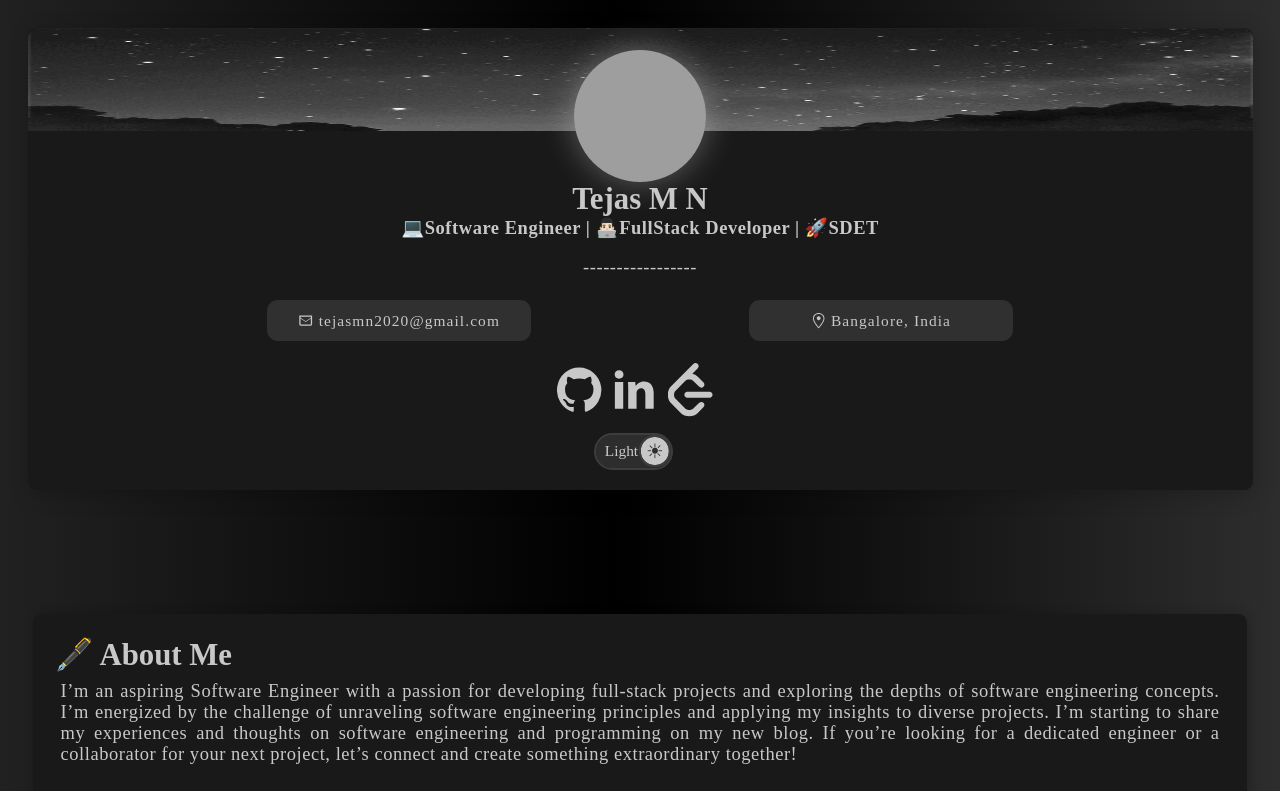
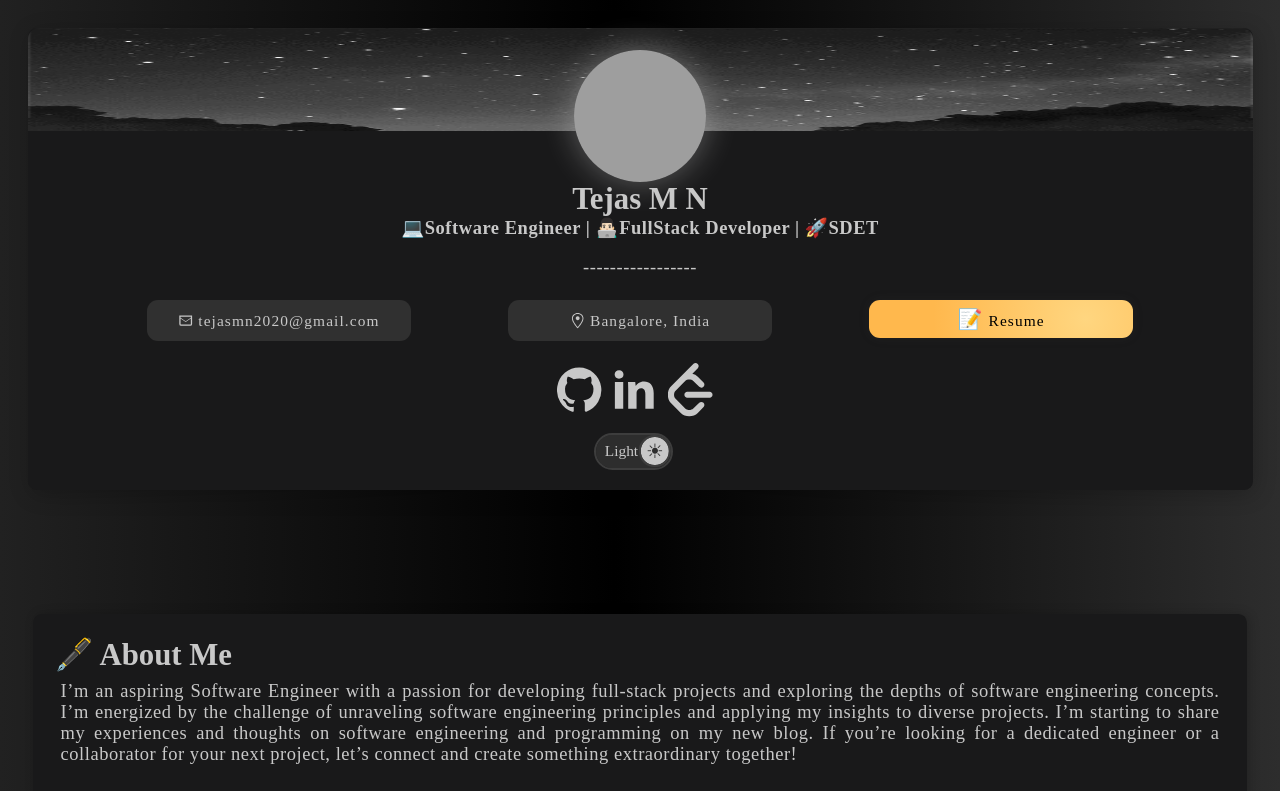
Before and after one commit to tejas-mn/react-portfolio, a React (Vite) app in the folder my-portfolio/: page / in a window 1280 px wide. Shown: the top 791 px of the page. Built offline with nearby package versions, Linux system fonts and the light colour scheme; grey boxes are pictures that could not be loaded; a web font is replaced by a local one.

Commit message:
Resume btn

```diff
--- a/my-portfolio/src/components/Left/components/ProfileDetails.component.jsx
+++ b/my-portfolio/src/components/Left/components/ProfileDetails.component.jsx
@@ -2,23 +2,26 @@ import { useUser } from "../../../Providers/UserProvider";
 import { EmailSvg, Locationsvg } from "../../utils/components/Svg";
 import styles from "../styles/Left.module.css";
 import { useAlert } from "../../../Providers/AlertProvider";
+import { motion } from "framer-motion";
 
 export function ProfileDetails() {
-  const {data} = useUser();
+  const { data } = useUser();
 
   return (
     <>
       <p>{data.userInfo.headline}</p>
       <div className={styles.skills2}>
         <ContactInfo />
-        {/* <ResumeButton /> */}
+
+        <ResumeButton />
+
       </div>
     </>
   );
 }
 
 function ContactInfo() {
-  const {data} = useUser();
+  const { data } = useUser();
 
   return (
     <>
@@ -35,11 +38,28 @@ function ContactInfo() {
 }
 
 function ResumeButton() {
-  const {data} = useUser();
+  const { data } = useUser();
   const { showAlert } = useAlert();
   return (
-    <div className={styles.resumeBtn} onClick={(e)=>{
-      if(data.userInfo.links.resume === '' || data.userInfo.links.resume === undefined || data.userInfo.links.resume === null){
+    <motion.div
+      animate={{
+        background: [
+          //           "radial-gradient(circle at 0% 50%, #ffffffff, #e9e7dfff 70%)",
+          // "radial-gradient(circle at 50% 50%, #e9e7dfff, #ffffffff 70%)",
+          // "radial-gradient(circle at 100% 50%, #e9e7dfff, #ffffffff 70%)",
+          "radial-gradient(circle at 0% 50%, #ffd18a, #ffb84d 70%)",
+          "radial-gradient(circle at 50% 50%, #ffdf6b, #ffb84d 70%)",
+          "radial-gradient(circle at 100% 50%, #ffd18a, #ffb84d 70%)",
+        ]
+      }}
+      transition={{
+        duration: 2,
+        repeat: Infinity,
+        ease: "easeInOut",
+      }}
+
+      className={styles.resumeBtn} onClick={(e) => {
+        if (data.userInfo.links.resume === '' || data.userInfo.links.resume === undefined || data.userInfo.links.resume === null) {
           e.preventDefault();
           showAlert({
             message: "Currently unavailable",
@@ -48,8 +68,8 @@ function ResumeButton() {
         }
       }}>
       <a className={styles.anchor} href={data.userInfo.links.resume} target="blank">
-        <span className={styles.btnText}>📝</span> My Resume
+        <span className={styles.btnText}>📝</span> Resume
       </a>
-    </div>
+    </motion.div>
   );
 }
--- a/my-portfolio/src/components/Left/styles/Left.module.css
+++ b/my-portfolio/src/components/Left/styles/Left.module.css
@@ -1,4 +1,4 @@
-.btn{
+.btn {
   margin-top: 30px;
   border-radius: 100px;
 }
@@ -10,7 +10,7 @@
   margin-bottom: 0px;
 }
 
-.pic > img {
+.pic>img {
   width: 120px;
   height: 120px;
   border-radius: 108px;
@@ -20,11 +20,11 @@
   color: rgb(255, 255, 255);
 }
 
-.picDesc > h2 {
+.picDesc>h2 {
   margin: 0px;
 }
 
-.picDesc > p {
+.picDesc>p {
   margin-top: 0px;
 }
 
@@ -36,7 +36,7 @@
   padding: 10px;
 }
 
-.skills2 > div {
+.skills2>div {
   list-style: none;
   border-radius: 10px;
   padding: 10px 20px;
@@ -48,9 +48,9 @@
 }
 
 .resumeBtn {
-  background: linear-gradient(343deg, #bffaff6e, #fdffbc5d);
   box-shadow: 0px 0px 10px rgba(74, 74, 74, 0.127);
   padding: 7px 20px !important;
+  color: black !important;
 }
 
 .resumeBtn:hover {
--- a/my-portfolio/src/components/utils/components/Alert.jsx
+++ b/my-portfolio/src/components/utils/components/Alert.jsx
@@ -12,7 +12,9 @@ function Alert({ alertObj }) {
             }}
             className="alert" role="alert">
             <strong style={{
-                color: 'white'
+                color: 'white',
+                fontFamily: "Segoe UI",
+                fontWeight: '400'
             }}>{alertObj.message}</strong>
             <button type="button" className="btn-close" onClick={() => hideAlert(alertObj.id)} aria-label="Close"><strong style={{
                 color: 'white'
```
Lines whose indentation alone changed are shown as unchanged.
